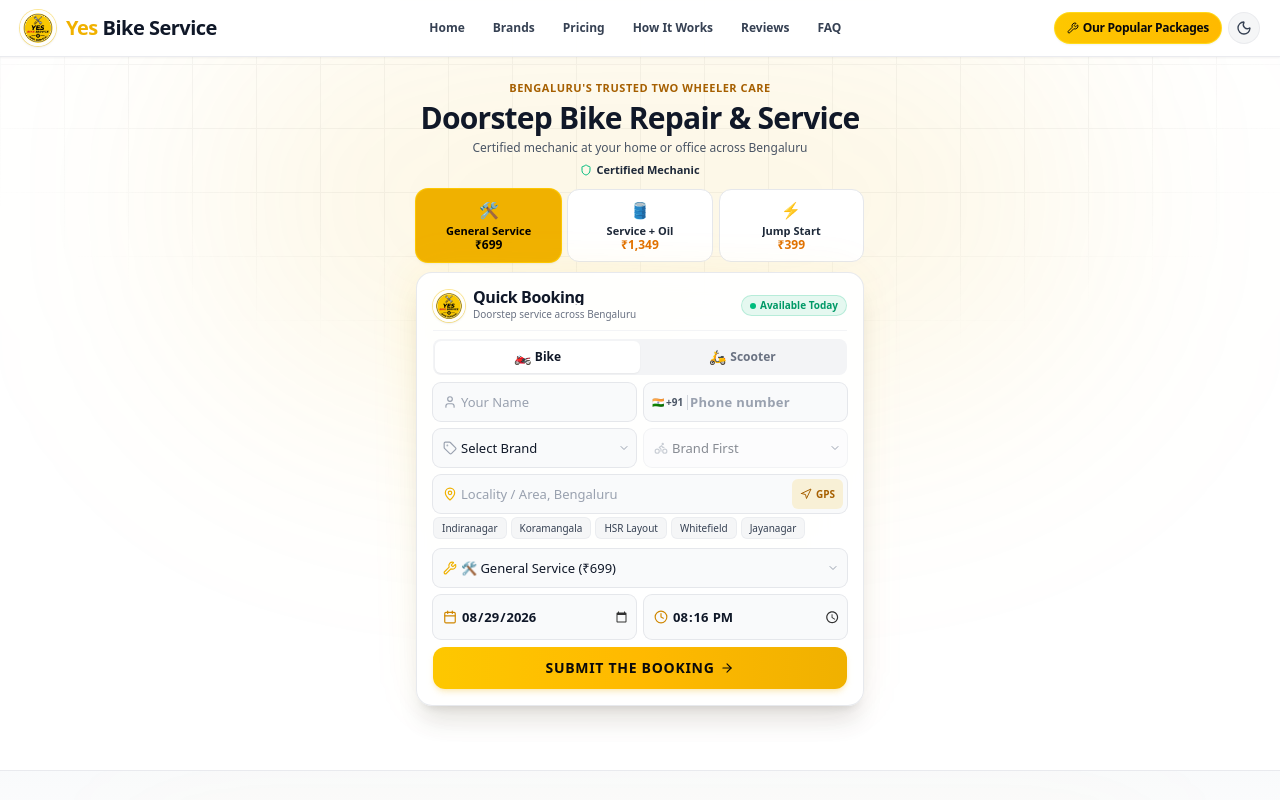
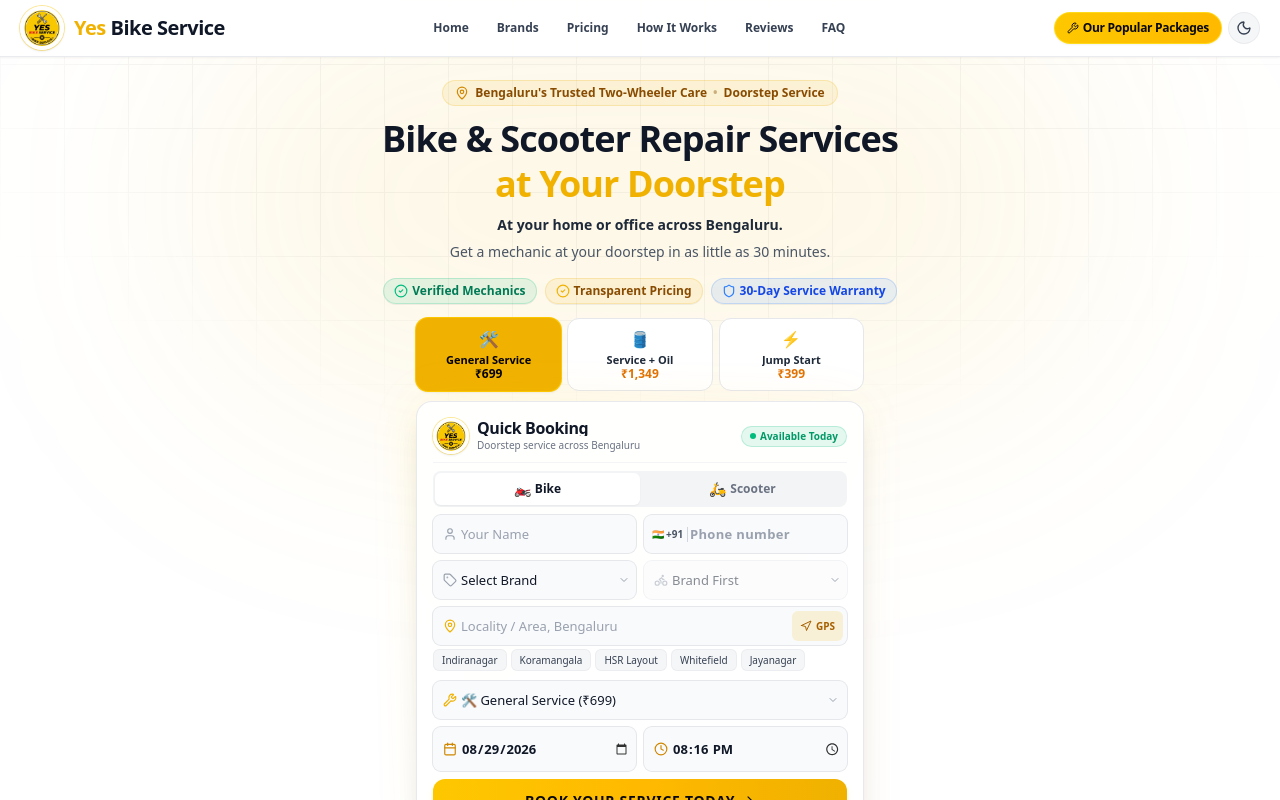
Before and after one commit to bikeservice134-wq/Yes-bike-repair-, a React (Vite) app: page / in a window 1280 px wide. Shown: the top 800 px of the page. Built offline with nearby package versions, Linux system fonts and the light colour scheme.

Commit message:
style: update YesBikeLogo size
Increase logo dimensions for improved visibility and brand consistency across the landing page.

```diff
--- a/src/App.tsx
+++ b/src/App.tsx
@@ -1,9 +1,8 @@
 import React, { useState, useEffect } from 'react';
-import { YesBikeLogo } from './components/YesBikeLogo';
-import yesBikeLogo from './assets/images/ultra_clean_bike_logo_1791194224276.jpg';
 import {
   Wrench, Clock, Shield, ThumbsUp, MousePointerClick, Star, CheckCircle2, ChevronDown, ChevronUp, MapPin,
   Phone, PhoneCall, User, Smartphone, Settings, Tag, Bike, X, ArrowRight, ArrowDown, ArrowUp, Mail, Instagram, Facebook, Twitter, Sun, Moon, Map, MessageCircle, Calendar, Banknote, Wallet, Zap, Cog, Copy, Check, Navigation, Disc, Home, Quote, RotateCcw, Search, Menu, Bot, Sparkles, Send } from 'lucide-react';
+import { YesBikeLogo } from './components/YesBikeLogo';
 
 // Reusable FadeIn Component
 export const FadeIn = ({ children, delay = 0 }: { children: React.ReactNode, delay?: number }) => {
@@ -671,7 +670,7 @@
             }}
             className="group flex items-center gap-2 sm:gap-2.5 text-left cursor-pointer shrink-0 focus:outline-none"
           >
-            <YesBikeLogo className="w-8 h-8 sm:w-9 sm:h-9 group-hover:scale-105 transition-transform duration-200" />
+            <YesBikeLogo className="w-10 h-10 sm:w-11 sm:h-11 group-hover:scale-105 transition-transform duration-200" />
             <span className="text-[15px] sm:text-lg lg:text-xl font-black tracking-tight leading-none whitespace-nowrap">
               <span className="text-yellow-500">Yes</span>{' '}
               <span className="text-gray-900 dark:text-white">Bike Service</span>
@@ -749,8 +748,8 @@
           <div className="lg:hidden border-t border-gray-200 dark:border-zinc-800 bg-white/98 dark:bg-zinc-950/98 backdrop-blur-xl animate-in slide-in-from-top-2 duration-200 shadow-2xl">
             <div className="max-w-7xl mx-auto px-4 py-4 space-y-3">
               {/* Mobile Drawer Brand Header */}
-              <div className="flex items-center gap-3 pb-3 border-b border-gray-100 dark:border-zinc-800">
-                <YesBikeLogo className="w-11 h-11" />
+              <div className="flex items-center gap-2.5 pb-3 border-b border-gray-100 dark:border-zinc-800">
+                <YesBikeLogo className="w-12 h-12" />
                 <div>
                   <span className="text-base font-black tracking-tight leading-tight block text-gray-900 dark:text-white">
                     <span className="text-yellow-500">YES</span> BIKE SERVICE
@@ -831,26 +830,43 @@
 
             <FadeIn>
               <div className="max-w-xl w-full mx-auto px-3.5 relative z-10 flex flex-col items-center text-center">
-                {/* 1. Tagline */}
-                <div className="text-[10px] sm:text-[11px] font-black uppercase tracking-wider text-yellow-700 dark:text-yellow-400 mb-0.5">
-                  BENGALURU'S TRUSTED TWO WHEELER CARE
-                </div>
-
-                {/* 2. Main Headline */}
-                <h1 className="text-xl sm:text-3xl font-black text-gray-900 dark:text-white tracking-tight leading-tight mb-1">
-                  Doorstep Bike Repair & Service
+                {/* Simple Tagline */}
+                <div className="inline-flex items-center gap-1.5 px-3 py-1 rounded-full bg-yellow-500/10 dark:bg-yellow-500/15 border border-yellow-500/20 text-yellow-800 dark:text-yellow-400 text-xs font-bold mb-2.5">
+                  <MapPin className="w-3.5 h-3.5 text-yellow-600 dark:text-yellow-400 shrink-0" />
+                  <span>Bengaluru's Trusted Two-Wheeler Care</span>
+                  <span className="opacity-40">•</span>
+                  <span>Doorstep Service</span>
+                </div>
+
+                {/* Main Headline */}
+                <h1 className="text-2xl sm:text-3xl md:text-4xl font-black text-gray-900 dark:text-white tracking-tight leading-tight mb-2">
+                  Bike &amp; Scooter Repair Services{' '}
+                  <span className="text-yellow-500 dark:text-yellow-400">at Your Doorstep</span>
                 </h1>
 
-                {/* 3. Subtitle */}
-                <p className="text-[11px] sm:text-xs text-gray-600 dark:text-zinc-300 font-medium max-w-md mb-1.5">
-                  Certified mechanic at your home or office across Bengaluru
-                </p>
+                {/* Subtitle */}
+                <div className="max-w-lg mb-3.5 text-center text-xs sm:text-sm text-gray-600 dark:text-zinc-300 font-medium leading-relaxed">
+                  <p className="font-semibold text-gray-800 dark:text-zinc-200">
+                    At your home or office across Bengaluru.
+                  </p>
+                  <p className="mt-1 text-gray-600 dark:text-zinc-300">
+                    Get a mechanic at your doorstep in as little as 30 minutes.
+                  </p>
+                </div>
 
                 {/* 4. Trust Highlights */}
-                <div className="flex items-center justify-center gap-2 text-[11px] font-bold text-gray-700 dark:text-zinc-300 mb-2.5">
-                  <span className="flex items-center gap-1 text-gray-800 dark:text-zinc-200">
-                    <Shield className="w-3 h-3 text-emerald-500" />
-                    Certified Mechanic
+                <div className="flex flex-wrap items-center justify-center gap-1.5 sm:gap-2 text-[11px] sm:text-xs font-bold text-gray-800 dark:text-zinc-200 mb-3.5">
+                  <span className="inline-flex items-center gap-1 px-2.5 py-1 rounded-full bg-emerald-500/10 dark:bg-emerald-500/15 border border-emerald-500/20 text-emerald-700 dark:text-emerald-400 shadow-2xs">
+                    <CheckCircle2 className="w-3.5 h-3.5 text-emerald-500 shrink-0" />
+                    Verified Mechanics
+                  </span>
+                  <span className="inline-flex items-center gap-1 px-2.5 py-1 rounded-full bg-yellow-500/10 dark:bg-yellow-500/15 border border-yellow-500/20 text-yellow-800 dark:text-yellow-400 shadow-2xs">
+                    <CheckCircle2 className="w-3.5 h-3.5 text-yellow-500 shrink-0" />
+                    Transparent Pricing
+                  </span>
+                  <span className="inline-flex items-center gap-1 px-2.5 py-1 rounded-full bg-blue-500/10 dark:bg-blue-500/15 border border-blue-500/20 text-blue-700 dark:text-blue-400 shadow-2xs">
+                    <Shield className="w-3.5 h-3.5 text-blue-500 shrink-0" />
+                    30-Day Service Warranty
                   </span>
                 </div>
 
@@ -890,7 +906,7 @@
                     {/* Compact Card Header */}
                     <div className="flex items-center justify-between gap-2 pb-2 mb-2 border-b border-gray-100 dark:border-zinc-800">
                       <div className="flex items-center gap-2 min-w-0">
-                        <YesBikeLogo className="w-7 h-7 sm:w-8 sm:h-8" />
+                        <YesBikeLogo className="w-8 h-8 sm:w-9 sm:h-9" />
                         <div className="min-w-0">
                           <h2 className="text-sm sm:text-base font-black text-gray-900 dark:text-white tracking-tight leading-none truncate">
                             Quick Booking
@@ -1165,7 +1181,7 @@
                           <button
                             type="submit"
                             disabled={isSubmitting}
-                            className="w-full relative group overflow-hidden bg-gradient-to-r from-yellow-400 via-amber-400 to-yellow-500 hover:from-yellow-300 hover:to-amber-400 text-zinc-950 font-black text-xs sm:text-sm uppercase tracking-wider min-h-[38px] sm:min-h-[42px] py-2 sm:py-2.5 rounded-xl shadow-md shadow-yellow-500/20 transition-all flex items-center justify-center gap-1.5 cursor-pointer mt-1 active:scale-[0.98]"
+                            className="w-full relative group overflow-hidden bg-gradient-to-r from-yellow-400 via-amber-400 to-yellow-500 hover:from-yellow-300 hover:to-amber-400 text-zinc-950 font-black text-xs sm:text-sm uppercase tracking-wider min-h-[40px] sm:min-h-[44px] py-2 sm:py-2.5 rounded-xl shadow-md shadow-yellow-500/20 transition-all flex items-center justify-center gap-1.5 cursor-pointer mt-1 active:scale-[0.98]"
                           >
                             {isSubmitting ? (
                               <>
@@ -1174,7 +1190,7 @@
                               </>
                             ) : (
                               <>
-                                <span>Submit the booking</span>
+                                <span>Book Your Service Today</span>
                                 <ArrowRight className="w-3.5 h-3.5 group-hover:translate-x-0.5 transition-transform" />
                               </>
                             )}
@@ -1201,10 +1217,10 @@
                             </div>
                           )}
                         </form>
-                  </div>
-                </div>
-              </div>
-            </FadeIn>
+                      </div>
+                    </div>
+                  </div>
+                </FadeIn>
           </section>
       {/* WHY CHOOSE US SECTION */}
 
@@ -2699,8 +2715,8 @@
 
             {/* Column 1: Brand & Bio (lg:col-span-5) */}
             <div className="lg:col-span-5 space-y-6">
-              <div className="flex items-center gap-3.5">
-                <YesBikeLogo className="w-14 h-14" />
+              <div className="flex items-center gap-3">
+                <YesBikeLogo className="w-14 h-14 sm:w-16 sm:h-16" />
                 <div>
                   <span className="text-2xl font-black tracking-tight text-white block leading-tight">
                     YES BIKE SERVICE
@@ -2958,7 +2974,7 @@
           <div className="bg-white dark:bg-zinc-900 w-full max-w-md rounded-2xl shadow-2xl overflow-hidden animate-in zoom-in-95 duration-200 border border-gray-200/80 dark:border-zinc-800 flex flex-col max-h-[92vh]">
             <div className="flex justify-between items-center p-3 sm:p-4 border-b border-gray-100 dark:border-zinc-800 bg-gray-50/50 dark:bg-zinc-900/50">
               <div className="flex items-center gap-2.5 w-full pr-2">
-                <YesBikeLogo className="w-9 h-9" />
+                <YesBikeLogo className="w-9 h-9 sm:w-10 sm:h-10" />
                 <div className="min-w-0 flex-1">
                   <h3 className="text-base sm:text-lg font-black tracking-tight text-gray-900 dark:text-white mb-0.5">Book Service Package</h3>
                   {selectedPackage && (
--- a/src/components/YesBikeLogo.tsx
+++ b/src/components/YesBikeLogo.tsx
@@ -8,7 +8,7 @@
 }
 
 export const YesBikeLogo: React.FC<YesBikeLogoProps> = ({
-  className = "w-10 h-10",
+  className = "w-12 h-12",
   size,
   alt = "YES BIKE SERVICE Logo"
 }) => {
```
